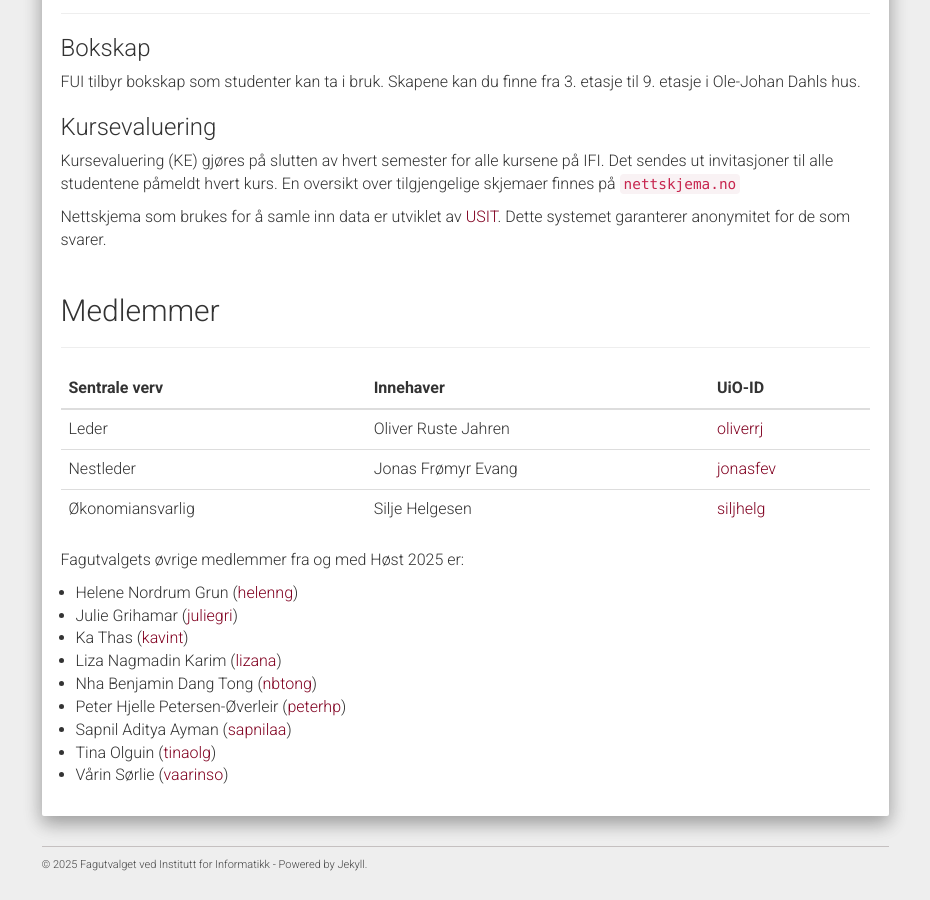
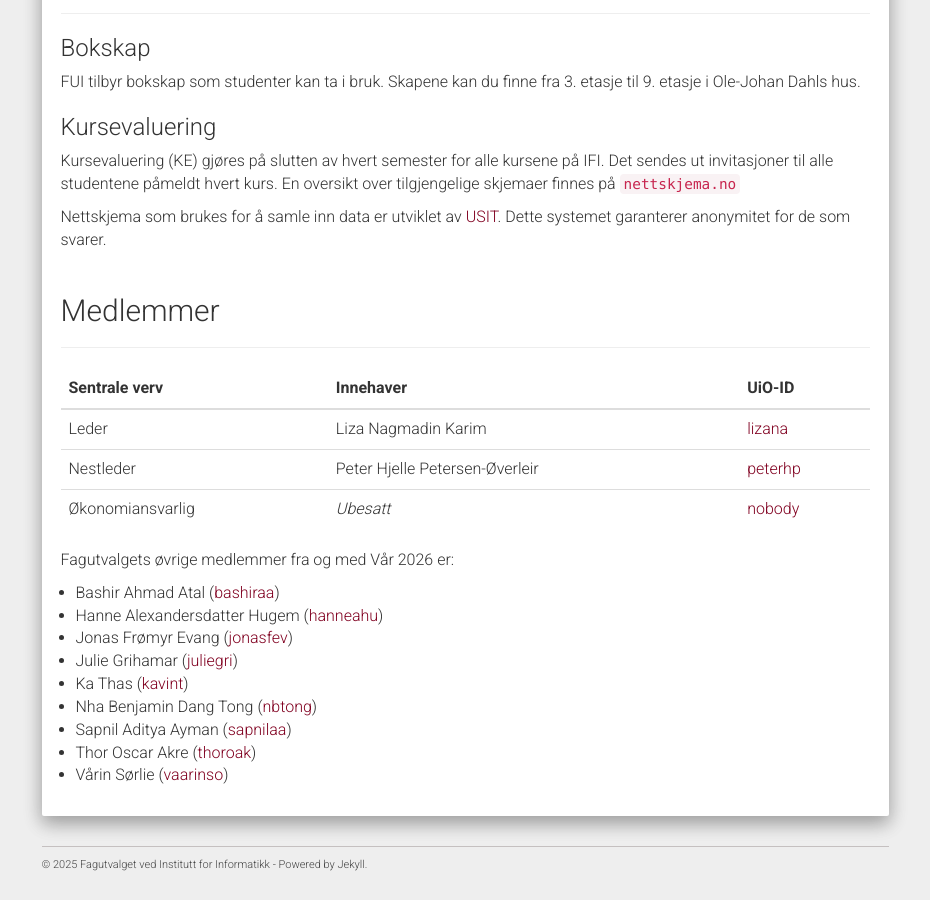
Before and after one commit to fui/fui.github.io, a Jekyll site: the page built from pages/fagutvalget.md, in a window 1280 px wide and 900 px high, scrolled down 820 px. Shown: the whole window, without its empty margins (321-1251 px from the left). Built offline with Jekyll 4.4.1, drawn with Linux system fonts in a browser that asks for light colours; nearby versions of some CDN libraries.

Commit message:
Oppdater medlemsoversikt etter GF v26.

```diff
--- a/pages/fagutvalget.md
+++ b/pages/fagutvalget.md
@@ -4,20 +4,20 @@ title: Om FUI
 permalink: /fagutvalget/
 modeline: " vim: set spl=nb: "
 
-semester: Høst 2025
+semester: Vår 2026
 members:
+  - name: Thor Oscar Akre
+    uioid: thoroak
   - name: Sapnil Aditya Ayman
     uioid: sapnilaa
+  - name: Bashir Ahmad Atal
+    uioid: bashiraa
+  - name: Jonas Frømyr Evang
+    uioid: jonasfev
   - name: Julie Grihamar
     uioid: juliegri
-  - name: Helene Nordrum Grun
-    uioid: helenng
-  - name: Liza Nagmadin Karim
-    uioid: lizana
-  - name: Tina Olguin
-    uioid: tinaolg
-  - name: Peter Hjelle Petersen-Øverleir
-    uioid: peterhp
+  - name: Hanne Alexandersdatter Hugem
+    uioid: hanneahu
   - name: Vårin Sørlie
     uioid: vaarinso
   - name: Ka Thas
@@ -93,18 +93,18 @@ svarer.
   <tbody>
     <tr>
       <td>Leder</td>
-      <td>Oliver Ruste Jahren</td>
-      <td><a href="https://personer.uio.no/oliverrj">oliverrj</a></td>
+      <td>Liza Nagmadin Karim</td>
+      <td><a href="https://personer.uio.no/lizana">lizana</a></td>
     </tr>
     <tr>
       <td>Nestleder</td>
-      <td>Jonas Frømyr Evang</td>
-      <td><a href="https://personer.uio.no/jonasfev">jonasfev</a></td>
+      <td>Peter Hjelle Petersen-Øverleir</td>
+      <td><a href="https://personer.uio.no/peterhp">peterhp</a></td>
     </tr>
     <tr>
       <td>Økonomiansvarlig</td>
-      <td>Silje Helgesen</td>
-      <td><a href="https://personer.uio.no/siljhelg">siljhelg</a></td>
+      <td><i>Ubesatt</i></td>
+      <td><a href="https://personer.uio.no/nobody">nobody</a></td>
     </tr>
   </tbody>
 </table>
```
